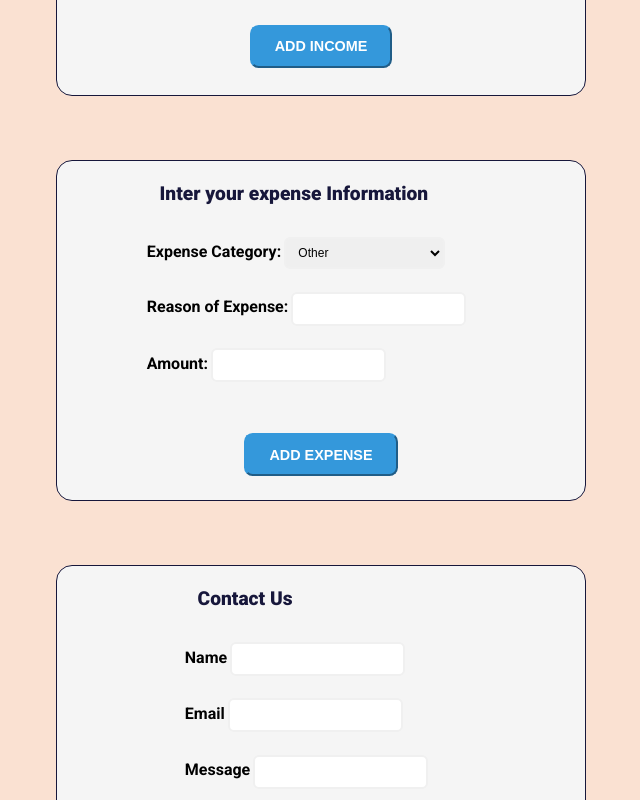
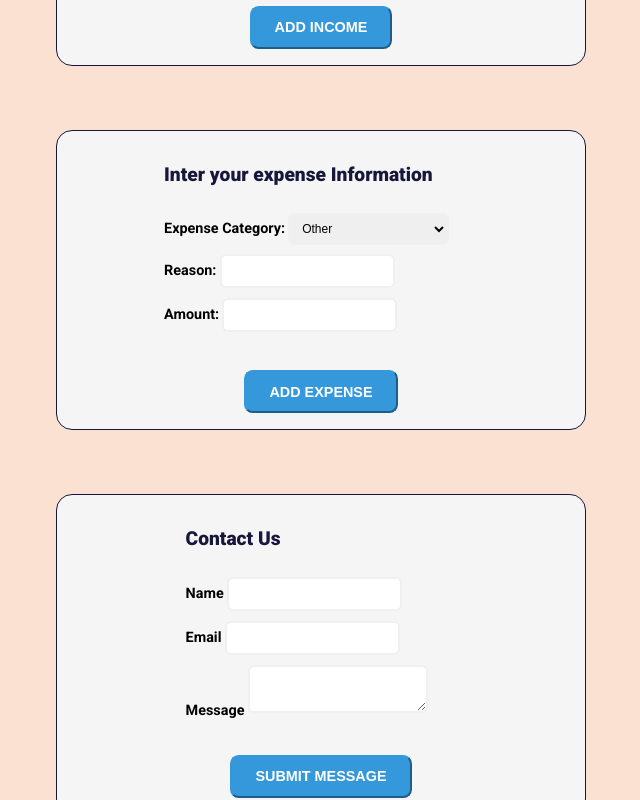
Before and after one commit to Tesfaye-Eshetie/expense-tracker, a React (Vite) app: page / in a window 1280 px wide. Shown: the part 280-1080 px from the top of the page, without its empty margins (319-959 px from the left). Built offline with nearby package versions, Linux system fonts and the light colour scheme.

Commit message:
updated css

```diff
--- a/src/App.css
+++ b/src/App.css
@@ -22,7 +22,7 @@
 body {
   font-family: "Roboto", sans-serif;
   font-weight: var(--fw-normal);
-  font-size: 1rem;
+  font-size: 0.9rem;
   background-color: var(--clr-primary);
 }
 .navbar {
@@ -120,7 +120,6 @@ body {
   justify-content: center;
   align-items: center;
   width: 90vw;
-  min-height: 40vh;
   margin: 0 auto;
   background-color: var(--clr-primary);
 }
@@ -132,6 +131,7 @@ body {
   border: 1px solid var(--clr-dark);
   width: 80%;
   margin: 2rem;
+  padding: 1rem;
   background-color: var(--clr-light);
   border-radius: 1rem;
 }
@@ -140,11 +140,7 @@ fieldset,
   display: flex;
   flex-direction: column;
   align-items: flex-start;
-  gap: 1rem;
-  margin: 0.5rem;
-  padding: 1rem 4rem;
-  min-height: 17rem;
-  min-width: 24rem;
+  gap: 0.2rem;
   border: none;
 }
 
@@ -153,7 +149,8 @@ legend,
   font-size: 1.2rem;
   font-weight: var(--fw-black);
   color: var(--clr-dark);
-  padding: 0.8rem;
+  margin: 1.5rem 0;
+  padding-top: 1rem;
 }
 button {
   font-size: 0.9rem;
@@ -177,7 +174,8 @@ button:hover {
   display: flex;
   flex-direction: column;
 }
-.input-control input {
+.input-control input,
+.input-control textarea {
   cursor: pointer;
   border: 2px solid #f0f0f0;
   border-radius: 6px;
@@ -190,21 +188,12 @@ button:hover {
   outline: 0;
 }
 
-.input-flex.success input {
-  border-color: #09c372;
-}
 .input-control .error {
   color: #ff3860;
   font-size: 0.8rem;
 }
-.input-flex.error input::placeholder {
-  color: #ff3860;
-  font-size: 9px;
-  height: 13px;
-}
 .input-control .label {
   font-weight: var(--fw-bold);
-  font-size: 1rem;
   margin-right: 1.6rem;
 }
 
@@ -234,8 +223,6 @@ select > option {
   background-color: #e3e3e3;
 }
 .table th {
-  padding-top: 12px;
-  padding-bottom: 12px;
   text-align: left;
 }
 .table .table__text__center {
--- a/src/components/ContactForm.jsx
+++ b/src/components/ContactForm.jsx
@@ -126,12 +126,12 @@ const ContactForm = () => {
           <div className="input-flex">
             <label className="label">
               Message
-              <input
+              <textarea
                 type="text"
                 name="message"
                 value={contact.message || ""}
                 onChange={handleChange}
-              />
+              ></textarea>
             </label>
           </div>
           {error.message ? (
--- a/src/components/ExpenseForm.jsx
+++ b/src/components/ExpenseForm.jsx
@@ -73,7 +73,7 @@ export default function ExpenseForm() {
         <div className="input-control">
           <div className="input-flex">
             <label className="label">
-              Reason of Expense:
+              Reason:
               <input
                 type="text"
                 name="item"
--- a/src/components/IncomeForm.jsx
+++ b/src/components/IncomeForm.jsx
@@ -44,7 +44,7 @@ export default function IncomeForm() {
         <div className="input-control">
           <div className="input-flex">
             <label className="label">
-              Income Source:
+              Source:
               <input
                 type="text"
                 name="source"
```
